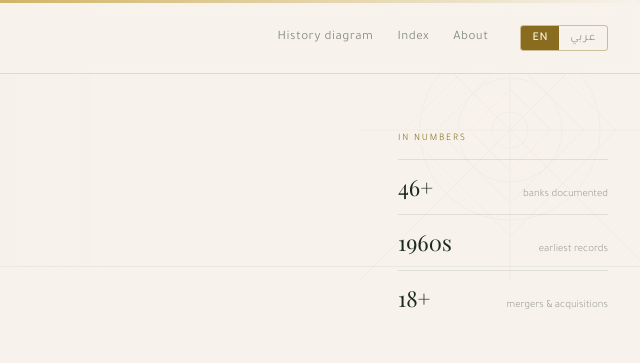
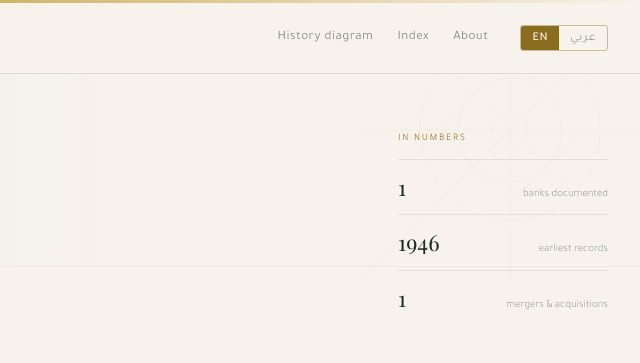
Before and after one commit to tarooqiqiqi/uae-bank-history, a plain HTML site: page index.html in a window 1280 px wide. Shown: the top 363 px of the page, 640-1280 px from the left. Drawn offline with nearby package versions, Linux system fonts and the light colour scheme; a web font is replaced by a local one.

Commit message:
Update index.html

```diff
--- a/index.html
+++ b/index.html
@@ -70,15 +70,15 @@
     <aside class="hero-aside">
       <div class="aside-label" data-en="In numbers" data-ar="بالأرقام">In numbers</div>
       <div class="stat-row">
-        <span class="stat-num">46+</span>
+        <span class="stat-num">1</span>
         <span class="stat-lbl" data-en="banks documented" data-ar="مصرف موثق">banks documented</span>
       </div>
       <div class="stat-row">
-        <span class="stat-num">1960s</span>
+        <span class="stat-num">1946</span>
         <span class="stat-lbl" data-en="earliest records" data-ar="أقدم السجلات">earliest records</span>
       </div>
       <div class="stat-row">
-        <span class="stat-num">18+</span>
+        <span class="stat-num">1</span>
         <span class="stat-lbl" data-en="mergers &amp; acquisitions" data-ar="عملية اندماج واستحواذ">mergers &amp; acquisitions</span>
       </div>
     </aside>
```
